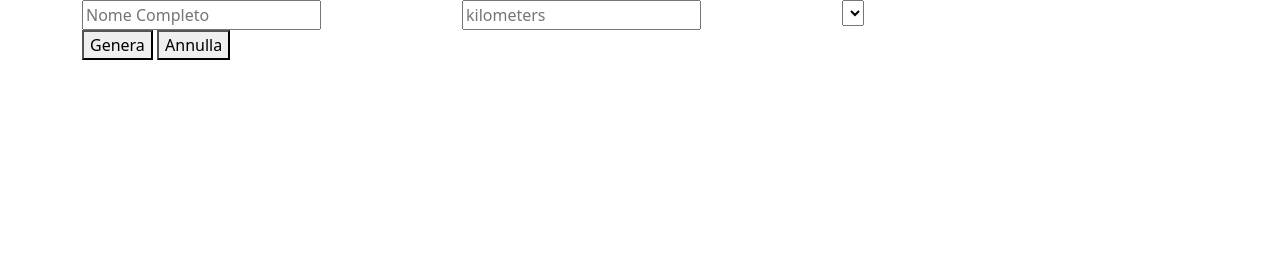
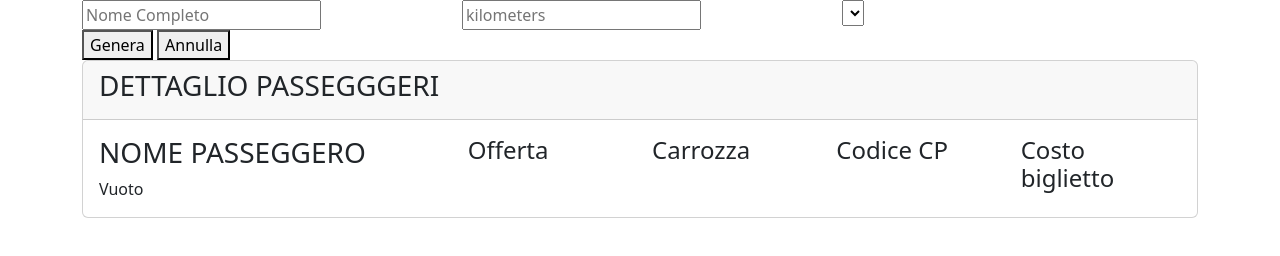
Before and after one commit to davide-delgiudice/js-biglietto-treno-form, a plain HTML site: page index.html in a window 1280 px wide. Drawn offline with nearby package versions, Linux system fonts and the light colour scheme.

Commit message:
[UPD] add card for biglietto in html

```diff
--- a/index.html
+++ b/index.html
@@ -10,7 +10,7 @@
 <body>
     <main>
         <div class="container">
-            <!-- row esterna -->
+            <!-- row calcola prezzo -->
             <div class="row">
                 <div class="col-12">
                     <!-- form -->
@@ -34,16 +34,48 @@
                             </div>
                         </div>
                     </form>
+                    <div class="row">
+                        <!-- bottoni -->
+                        <div class="col">
+                            <button>Genera</button>
+                            <button>Annulla</button>
+                        </div>
+                    </div>
                 </div>
             </div>
+            <!-- row biglietto -->
             <div class="row">
-                <!-- bottoni -->
                 <div class="col">
-                    <button>Genera</button>
-                    <button>Annulla</button>
+                    <div class="card">
+                        <div class="card-header">
+                            <h3>DETTAGLIO PASSEGGGERI</h3>
+                        </div>
+                        <div class="card-body">
+                            <div class="row">
+                                <div class="col-4">
+                                    <h3>NOME PASSEGGERO</h3>
+                                    <div>Vuoto</div>
+                                </div>
+                                    <div class="col">
+                                        <h4>Offerta</h4>
+                                    </div>
+                                    <div class="col">
+                                        <h4>Carrozza</h4>
+                                    </div>
+                                    <div class="col">
+                                        <h4>Codice CP</h4>
+                                    </div>
+                                    <div class="col">
+                                        <h4>Costo biglietto</h4>
+                                    </div>
+                                </div>
+                            </div>
+                        </div>
+                    </div>
                 </div>
             </div>
         </div>
+
     </main>
 
 
```
